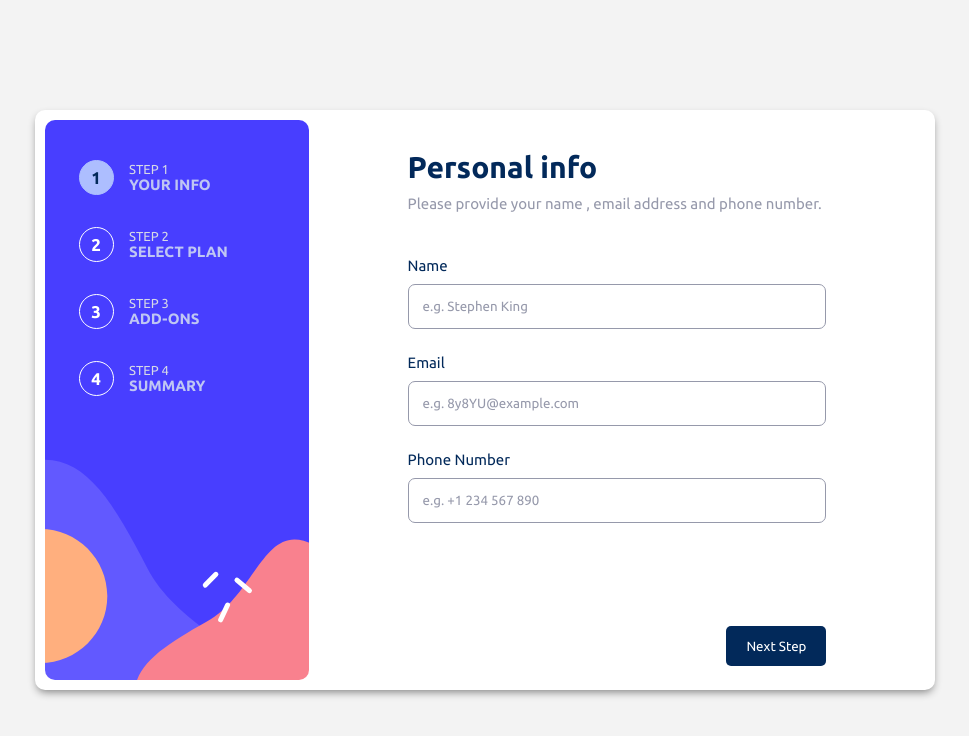
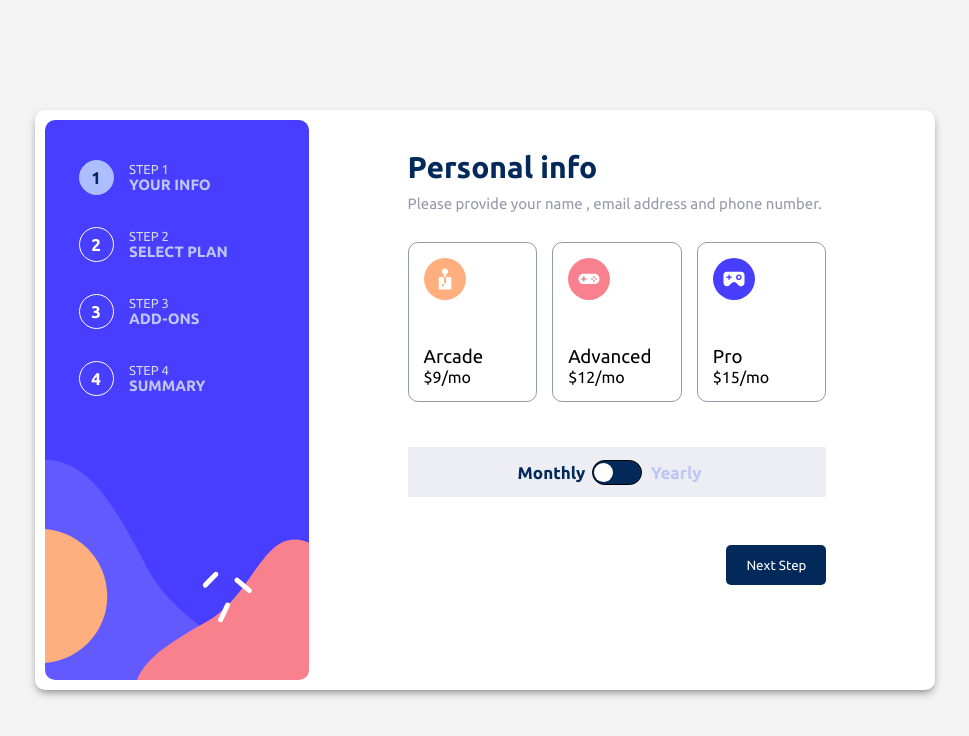
Before and after one commit to Yuwen-0/Multi-step-form, a React (Vite) app: page / in a window 1280 px wide. Shown: the top 736 px of the page, without its empty margins (155-1124 px from the left). Built offline with nearby package versions, Linux system fonts and the light colour scheme.

Commit message:
add:visual Plans Page

```diff
--- a/src/App.css
+++ b/src/App.css
@@ -162,7 +162,7 @@ body{
   justify-content: space-between;
   position: relative;
   align-items: center;
-  height: 27%;
+  height: 10%;
   width: 68%;
 }
 
@@ -171,3 +171,85 @@ body{
   border-color: hsl(228, 100%, 84%);
   color: hsl(213, 96%, 18%) ;
 }
+
+.Plan-Container{
+  display: flex;
+  flex-direction: column;
+  justify-content: space-between;
+  border: 1px solid hsl(231, 11%, 63%);
+  border-radius: 10px;
+  padding: 15px;
+  width: 300px;
+  height: 100%;
+  cursor: pointer;
+}
+
+.Plan-Container:hover{
+  border-color:   hsl(243, 100%, 62%);
+}
+
+.Plans-Container{
+  display: flex;
+  gap: 15px;
+  height: 160px;
+}
+
+.Plan-img{
+  width: 42px;
+  height: 42px;
+}
+
+.Plan-Radio{
+  display: flex ;
+  align-items: center;
+  justify-content: center;
+  padding-block: 60px;
+  width: 100%;
+  height: 30px;
+  position: relative;
+}
+
+  .Plan-Radio-Container{
+    display: flex;
+    justify-content: center;
+    align-items: center;
+    background-color: hsla(231, 21%, 88%, 0.475);
+    width: 100%;
+    height: 50px;
+  }
+
+.Plan-Radio-Button  {
+  padding: 1px;
+  width: 50px;
+  height: 25px;
+  border-radius: 100px;
+  background-color: hsl(213, 96%, 18%);
+  border: 1px solid black;
+  cursor: pointer;
+}
+
+.Plan-Radio::before{
+  content: "Monthly";
+  color: hsl(213, 96%, 18%);
+  font-size: 17px;
+  font-weight: 700;
+  position: absolute;
+  left: 110px;
+}
+
+.Plan-Radio::after{
+  content: "Yearly";
+  color: hsl(232, 68%, 85%);
+  font-size: 17px;
+  font-weight: 700;
+  position: absolute;
+  right: 125px;
+}
+
+.Plan-Radio-Circle{
+  width: 19px;
+  transition: all 0.15s;
+  border-radius: 10px;
+  background-color: white;
+  height: 19px;
+}
--- a/src/App.jsx
+++ b/src/App.jsx
@@ -27,6 +27,24 @@ const [Steps, setSteps] = useState(
   ]
 );
 
+const [allPlans, setPlans] = useState([
+  {
+    planName: 'Arcade',
+    monthlyPrice: 9,
+    imgSrc: 'assets/images/icon-arcade.svg'
+  },
+  {
+    planName: 'Advanced',
+    monthlyPrice: 12,
+    imgSrc: 'assets/images/icon-advanced.svg'
+  },
+  {
+    planName: 'Pro',
+    monthlyPrice: 15,
+    imgSrc: 'assets/images/icon-pro.svg'
+  }
+])
+
 
   return (
     <>
@@ -44,14 +62,8 @@ const [Steps, setSteps] = useState(
             <h1 className='Form-Content-Title'>Personal info</h1>
             <p className='Form-Content-Description'>Please provide your name , email address and phone number.</p>
           </div>
-          <div className='Form-Content-Inputs'>
-            <label htmlFor="name">Name</label>
-              <input type="text" placeholder='e.g. Stephen King' name='name' />
-            <label htmlFor="email">Email</label>
-              <input type="text" placeholder='e.g. 8y8YU@example.com' name='email' />
-            <label htmlFor="phone">Phone Number</label>
-              <input type="text" placeholder='e.g. +1 234 567 890' name='phone' />
-          </div>
+            <Content Step={2} allPlans={allPlans}/>
+
           <section className='Form-Button-Container'>
             <button className='Form-Button'>Next Step</button>
           </section>
@@ -64,3 +76,88 @@ const [Steps, setSteps] = useState(
 }
 
 export default App
+
+    function Content({Step, allPlans}) {
+      return (
+      <div className='Form-Content-Inputs'>
+        {Step === 1 && <PersonalInfo />}
+        {Step === 2 && <SelectPlan Plans={allPlans}/>}
+        {Step === 3 && <AddOns />}
+        {Step === 4 && <Summary />}
+      </div>
+    );}
+
+    function PersonalInfo() {
+      return (
+        <>
+            <label htmlFor="name">Name</label>
+              <input type="text" placeholder='e.g. Stephen King' name='name' />
+            <label htmlFor="email">Email</label>
+              <input type="text" placeholder='e.g. 8y8YU@example.com' name='email' />
+            <label htmlFor="phone">Phone Number</label>
+              <input type="text" placeholder='e.g. +1 234 567 890' name='phone' />
+        </>
+      );
+    }
+
+    function SelectPlan({Plans}) {
+      return (
+        <>
+          <div className='Plans-Container'>
+          {Plans.map((plan, index) => {
+            return (
+              <Plan key={index} Plans={plan} />
+              )
+            })}
+          </div>
+          <div className='Plan-Radio'>
+            <div className='Plan-Radio-Container'>
+              <button className='Plan-Radio-Button' >
+                <div className='Plan-Radio-Circle'></div>
+              </button>
+            </div>
+          </div>
+        </>
+      );
+    }
+
+    function Plan({Plans}) {
+      return (
+        <>
+          <div className='Plan-Container'>
+             <img className='Plan-img' src={Plans.imgSrc} />
+             <div>
+              <h3>{Plans.planName}</h3>
+              <p>${Plans.monthlyPrice}/mo</p>
+             </div>
+          </div>
+        </>
+
+      )
+    }
+
+    function AddOns() {
+      return (
+        <>
+            <label htmlFor="name">Name</label>
+              <input type="text" placeholder='e.g. Stephen King' name='name' />
+            <label htmlFor="email">Email</label>
+              <input type="text" placeholder='e.g. 8y8YU@example.com' name='email' />
+            <label htmlFor="phone">Phone Number</label>
+              <input type="text" placeholder='e.g. +1 234 567 890' name='phone' />
+        </>
+      );
+    }
+
+    function Summary() {
+      return (
+        <>
+            <label htmlFor="name">Name</label>
+              <input type="text" placeholder='e.g. Stephen King' name='name' />
+            <label htmlFor="email">Email</label>
+              <input type="text" placeholder='e.g. 8y8YU@example.com' name='email' />
+            <label htmlFor="phone">Phone Number</label>
+              <input type="text" placeholder='e.g. +1 234 567 890' name='phone' />
+        </>
+      );
+    }
```
